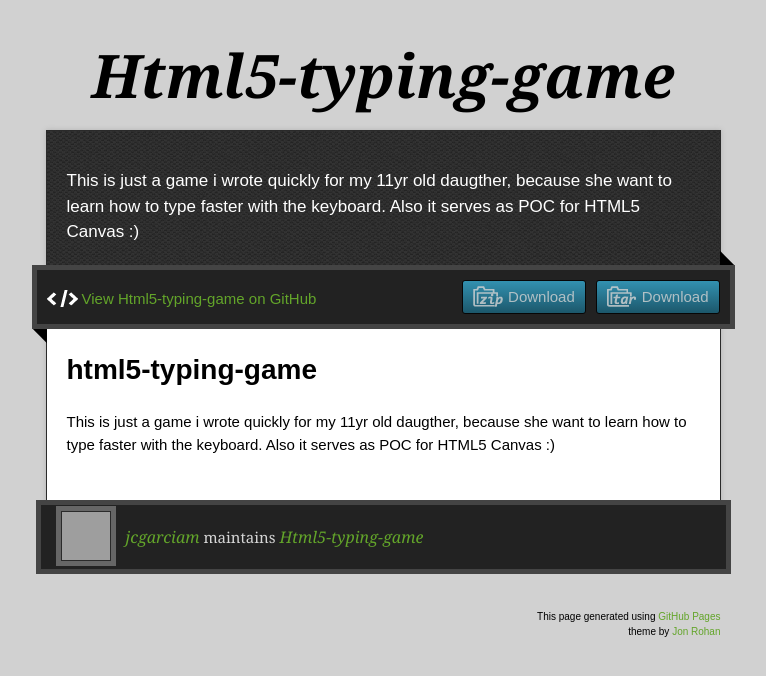
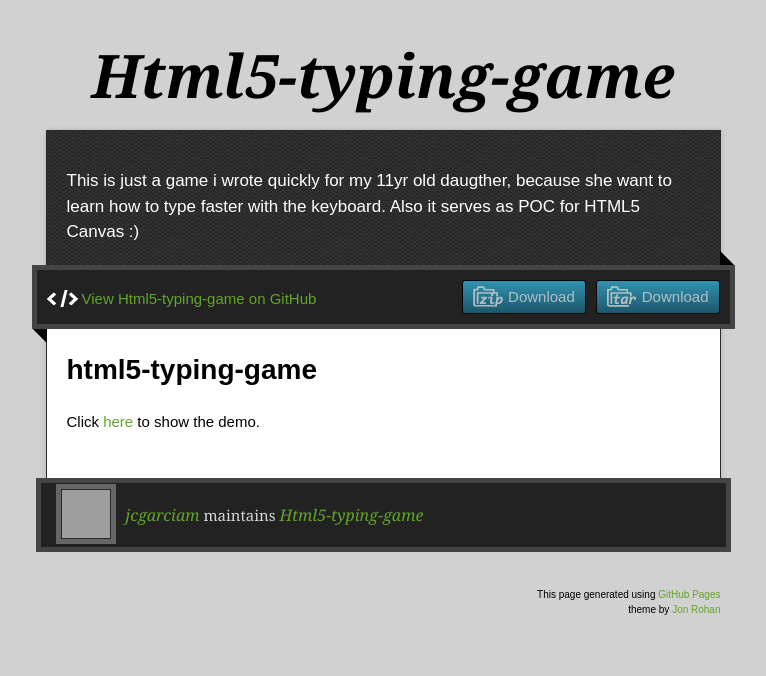
Before and after one commit to jcgarciam/html5-typing-game, a plain HTML site: page index.html in a window 1280 px wide. Shown: the whole page, without its empty margins (257-1023 px from the left). Drawn offline with nearby package versions, Linux system fonts and the light colour scheme; grey boxes are pictures that could not be loaded.

Commit message:
adding link

```diff
--- a/index.html
+++ b/index.html
@@ -39,7 +39,9 @@
           <h1>
 <a name="html5-typing-game" class="anchor" href="#html5-typing-game"><span class="octicon octicon-link"></span></a>html5-typing-game</h1>
 
-<p>This is just a game i wrote quickly for my 11yr old daugther, because she want to learn how to type faster with the keyboard. Also it serves as POC for HTML5 Canvas :)</p>
+        <p>
+            <span>Click <a href="demo/html5-typing-game/index.html">here</a> to show the demo.</span>
+        </p>
         </article>
       </div>
     </div>
```
